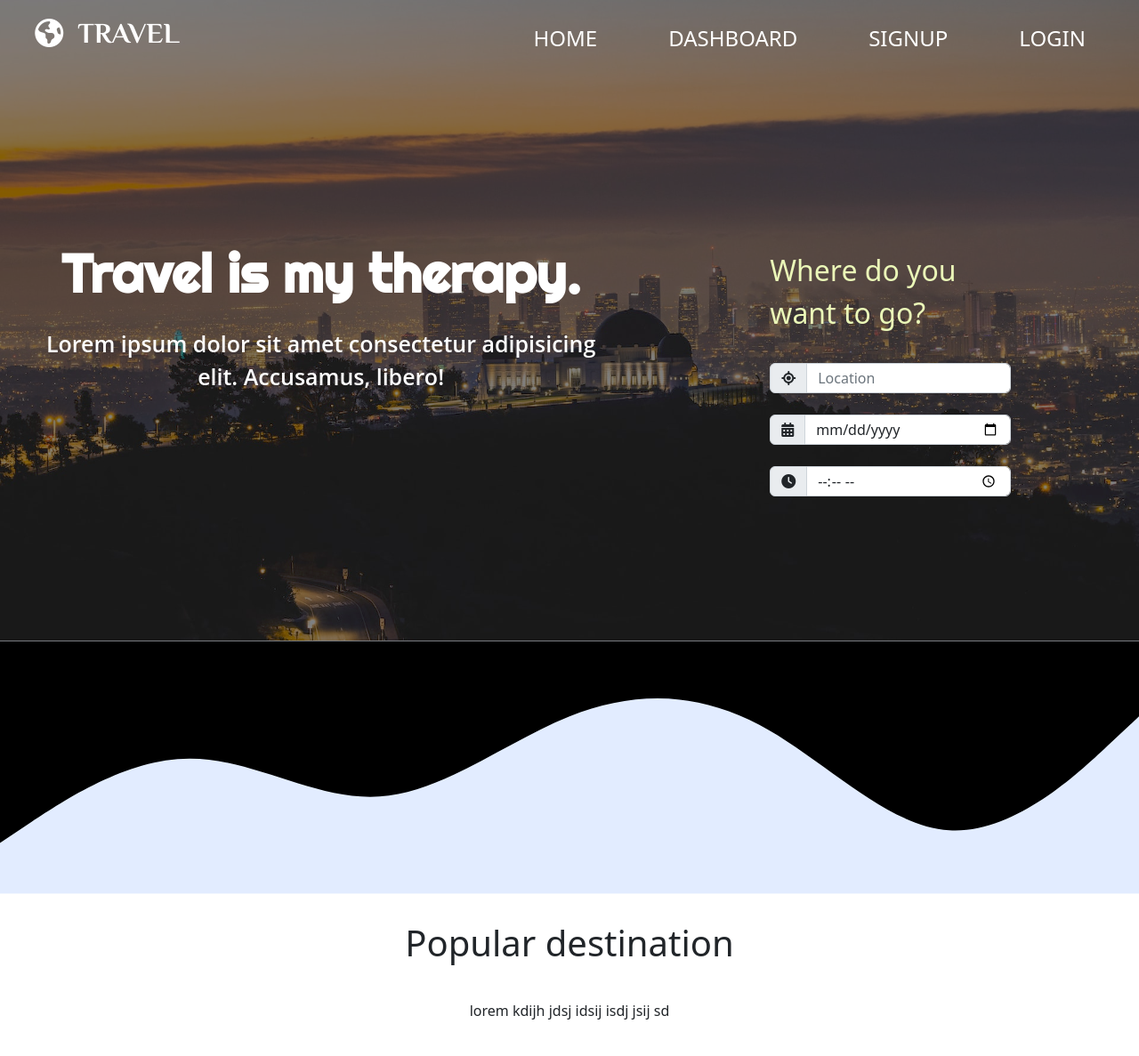
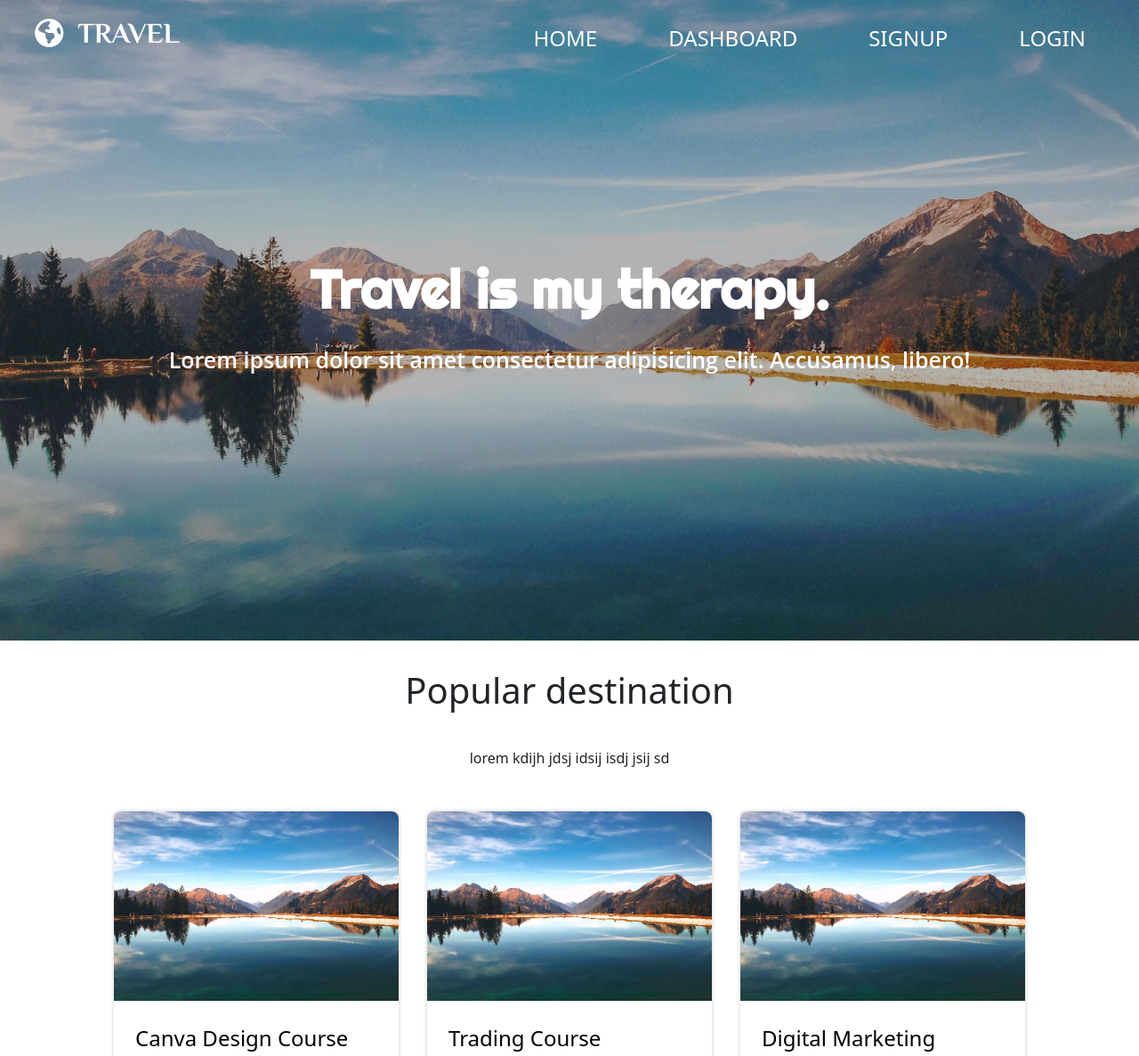
Before and after one commit to ninadnaik10/LoremIpsum_Clash-Of-Codes, a Python web app: template templates/index.html in a window 1280 px wide. Shown: the top 1187 px of the page at 89% size. Run offline with Jinja, Linux system fonts and the light colour scheme; the template is opened without the code that fills it, so the values that code supplies are empty; some libraries are stand-ins or nearby versions.

Commit message:
Update GUI

```diff
--- a/assets/css/style.css
+++ b/assets/css/style.css
@@ -148,13 +148,13 @@ svg {
 }
 
 .background {
-    background: rgba(33, 37, 41, 0.55) no-repeat center center;
+    background: rgba(118, 118, 118, 0.55) no-repeat center center;
     background-size: cover;
     background-blend-mode: darken;
     height: 90vh;
     position: relative;
     display: flex;
-    background-attachment: fixed;
+    /* background-attachment: fixed; */
     /* top: -75px; */
     /* z-index: -1; */
     /* margin-bottom: 3rem; */
--- a/templates/index.html
+++ b/templates/index.html
@@ -40,7 +40,7 @@
             <p class="catchline">Travel is my therapy.</p>
              <p class="subtext">Lorem ipsum dolor sit amet consectetur adipisicing elit. Accusamus, libero!</p>
         </div>
-        <div class="travel-form">
+        <!-- <div class="travel-form">
           <div class="form-inputs">
             <div class="form-h">Where do you want to go?</div>
             <div class="input-group mb-4">
@@ -56,7 +56,7 @@
               <input type="time" class="form-control" placeholder="date" aria-label="Username" aria-describedby="basic-addon1">
             </div>
           </div>
-        </div>
+        </div> -->
     </section>
 
     <!-- <div class="main">
@@ -78,7 +78,7 @@
       </div>
     </div>-->
 
-    <svg xmlns="http://www.w3.org/2000/svg" viewBox="0 0 1440 320"><path fill="black" fill-opacity="1" d="M0,224L40,186.7C80,149,160,75,240,80C320,85,400,171,480,213.3C560,256,640,256,720,224C800,192,880,128,960,122.7C1040,117,1120,171,1200,170.7C1280,171,1360,117,1400,90.7L1440,64L1440,320L1400,320C1360,320,1280,320,1200,320C1120,320,1040,320,960,320C880,320,800,320,720,320C640,320,560,320,480,320C400,320,320,320,240,320C160,320,80,320,40,320L0,320Z"></path></svg>
+    <!-- <svg xmlns="http://www.w3.org/2000/svg" viewBox="0 0 1440 320"><path fill="black" fill-opacity="1" d="M0,224L40,186.7C80,149,160,75,240,80C320,85,400,171,480,213.3C560,256,640,256,720,224C800,192,880,128,960,122.7C1040,117,1120,171,1200,170.7C1280,171,1360,117,1400,90.7L1440,64L1440,320L1400,320C1360,320,1280,320,1200,320C1120,320,1040,320,960,320C880,320,800,320,720,320C640,320,560,320,480,320C400,320,320,320,240,320C160,320,80,320,40,320L0,320Z"></path></svg>  -->
     <div class="textpopular"><div class="innertext"><h1>Popular destination</h1></div></div>
     <div class="textpopular1"><p>lorem kdijh jdsj idsij isdj jsij sd</p></div>
     <div class="cards-container">
```
Also changed, not shown: assets/images/1.jpg, assets/images/12.jpg (added).
